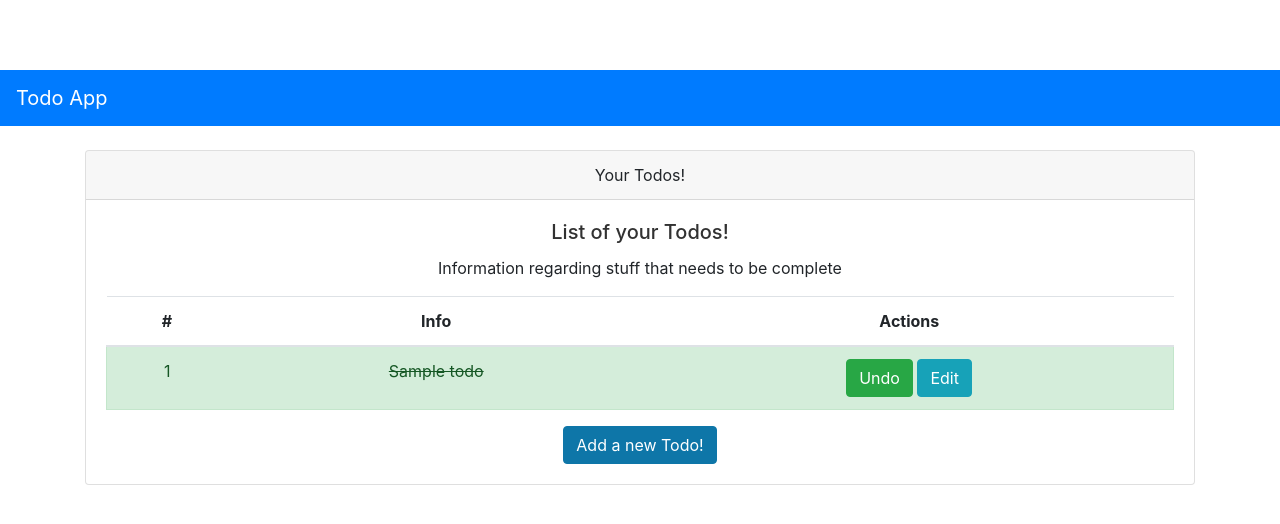
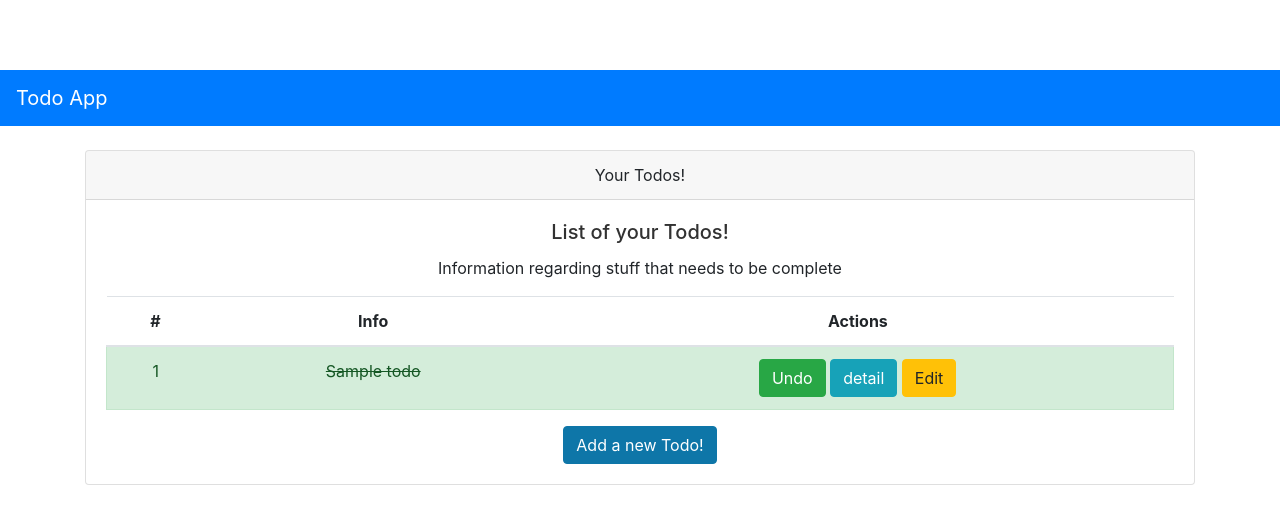
Before and after one commit to matbonani/FastApi, a FastAPI app: template templates/home.html in a window 1280 px wide. Shown: the top 524 px of the page. Run offline with FastAPI, Linux system fonts and the light colour scheme; the template is opened without the code that fills it: most values are stand-ins (such as "Sample title", 1, 10 or a date in 2020); some libraries are stand-ins or nearby versions.

Commit message:
todo deital

```diff
--- a/templates/home.html
+++ b/templates/home.html
@@ -29,8 +29,12 @@
                     <td>
                         <button onclick="window.location.href='complete/{{todo.id}}'"
                                 type="button" class="btn btn-success">Complete</button>
+                        <button onclick="window.location.href='detail/{{todo.id}}'"
+                                type="button" class="btn btn-info">
+                            detail
+                        </button>
                         <button onclick="window.location.href='edit-todo/{{todo.id}}'"
-                                type="button" class="btn btn-info">
+                                type="button" class="btn btn-warning">
                             Edit
                         </button>
                     </td>
@@ -45,10 +49,15 @@
                         <button onclick="window.location.href='complete/{{todo.id}}'"
                                 type="button" class="btn btn-success">Undo
                         </button>
+                        <button onclick="window.location.href='detail/{{todo.id}}'"
+                                type="button" class="btn btn-info">
+                            detail
+                        </button>
                         <button onclick="window.location.href='edit-todo/{{todo.id}}'"
-                                type="button" class="btn btn-info">
+                                type="button" class="btn btn-warning">
                             Edit
                         </button>
+
                     </td>
                 </tr>
 
```
Also changed, not shown: routers/todos.py (+11 -0 lines), templates/detail.html (added, +21 -0 lines).
